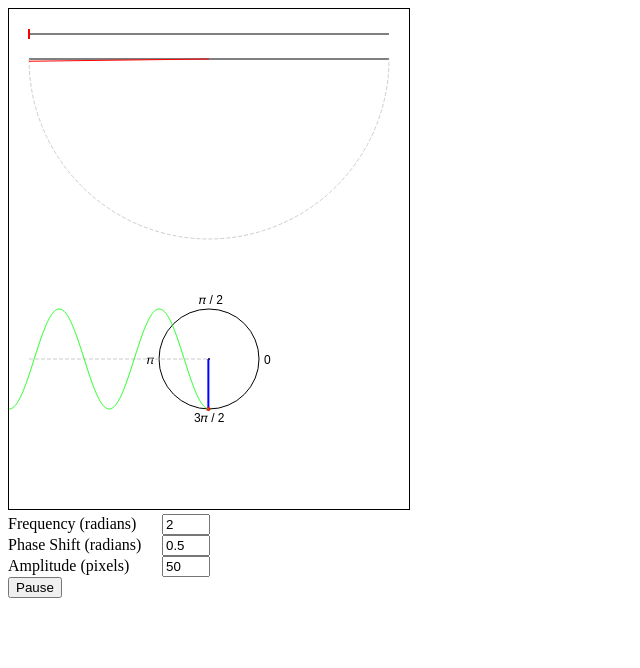
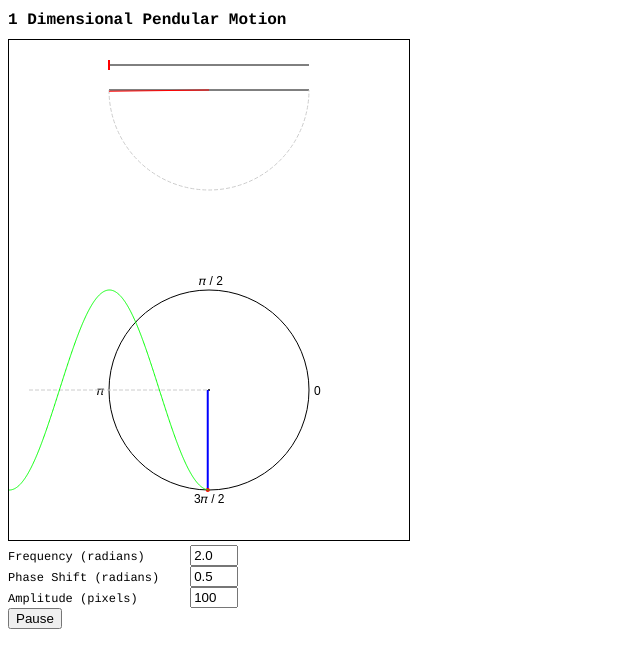
Before and after one commit to demc/harmonograph, a plain HTML site: page index.html in a window 1280 px wide. Shown: the whole page, without its empty margins (0-640 px from the left). Drawn offline with Linux system fonts and the light colour scheme.

Commit message:
Working number inputs to change behavior

```diff
--- a/harmonograph.js
+++ b/harmonograph.js
@@ -80,6 +80,17 @@ class Scene {
     this.playing = false;
   }
 
+  reset() {
+    this.stop();
+    tickCount = 0;
+
+    this.objects.forEach((obj) => {
+      obj.t = 0;
+    });
+
+    this.start();
+  }
+
   draw() {
     this.ctx.clearRect(0, 0, this.width, this.height);
     this.objects.forEach((obj) => obj.draw());
@@ -112,13 +123,91 @@ class PendulumDial {
     this.y = y;
 
     this.amplitude = amplitude || width / 2;
-    this.frequency = frequency || 2 * Math.PI; // One 'cycle' per 4 seconds
+    this.frequency = frequency || 2 * Math.PI; // One 'cycle' per 1 second
     this.phaseShift = phaseShift || HALF_PI; // Must be in radians
 
     this.t = 0;
     this._dialXOrigin = this.x + this.width / 2;
     this._dialXDelta = this._delta(this._t);
     this._dialXPosition = this._dialXOrigin + this._dialXDelta;
+
+    scene.addObject(this);
+  }
+
+  setAmplitude(amplitude) {
+    this.amplitude = amplitude;
+    this._ampHalf = this.amplitude / 2;
+    return this;
+  }
+
+  setFrequency(frequency) {
+    this.frequency = frequency;
+    return this;
+  }
+
+  setPhaseShift(phaseShift) {
+    this.phaseShift = phaseShift;
+    return this;
+  }
+
+  draw() {
+    this.drawLine();
+    this.drawDial();
+  }
+
+  drawLine() {
+    this.ctx.beginPath();
+    this.ctx.moveTo(this._dialXOrigin - this.amplitude, this.y);
+    this.ctx.lineTo(this._dialXOrigin + this.amplitude, this.y);
+    this.ctx.strokeStyle = '#000000';
+    this.ctx.lineWidth = 1;
+    this.ctx.stroke();
+  }
+
+  drawDial() {
+    this.ctx.beginPath();
+    this.ctx.moveTo(this._dialXPosition, this.y - 5);
+    this.ctx.lineTo(this._dialXPosition, this.y + 5);
+    this.ctx.strokeStyle = '#FF0000';
+    this.ctx.lineWidth = 2;
+    this.ctx.stroke();
+  }
+
+  tick() {
+    this.t += TICK_IN_SEC;
+    this._dialXDelta = this._delta(this.t);
+    this._dialXPosition = this._dialXOrigin + this._dialXDelta;
+  }
+
+  _delta(t) {
+    return this.amplitude * Math.sin(this.frequency * t + this.phaseShift);
+  }
+}
+
+class Pendulum1D {
+
+  constructor(scene, x, y, width, height, amplitude) {
+    this.scene = scene;
+    this.ctx = scene.ctx;
+    this.height = height;
+    this.width = width;
+    this.x = x;
+    this.y = y;
+
+    this.amplitude = amplitude;
+    this.frequency = 2 * Math.PI; // One 'cycle' per 1 second
+    this.phaseShift = HALF_PI; // Must be in radians
+
+    this.t = 0;
+    this._pendulumXOrigin = this.x + this.width / 2;
+    this._pendulumYOrigin = this.y;
+    this._pendulumDelta = this._delta(this.t);
+    this._prevPendulumX =
+      this._pendulumX = this._pendulumXOrigin + this._pendulumDelta.dx;
+    this._prevPendulumY =
+      this._pendulumY = this._pendulumYOrigin + this._pendulumDelta.dy;
+
+    this._lastRender = 0;
 
     scene.addObject(this);
   }
@@ -140,85 +229,14 @@ class PendulumDial {
 
   draw() {
     this.drawLine();
-    this.drawDial();
+    this.drawHalfCircle();
+    this.drawPendulum();
   }
 
   drawLine() {
     this.ctx.beginPath();
-    this.ctx.moveTo(this.x, this.y);
-    this.ctx.lineTo(this.x + this.width, this.y);
-    this.ctx.strokeStyle = '#000000';
-    this.ctx.lineWidth = 1;
-    // this.ctx.closePath();
-    this.ctx.stroke();
-  }
-
-  drawDial() {
-    this.ctx.beginPath();
-    this.ctx.moveTo(this._dialXPosition, this.y - 5);
-    this.ctx.lineTo(this._dialXPosition, this.y + 5);
-    this.ctx.strokeStyle = '#FF0000';
-    this.ctx.lineWidth = 2;
-    // this.ctx.closePath();
-    this.ctx.stroke();
-  }
-
-  tick() {
-    this.t += TICK_IN_SEC;
-    this._dialXDelta = this._delta(this.t);
-    this._dialXPosition = this._dialXOrigin + this._dialXDelta;
-  }
-
-  _delta(t) {
-    return this.amplitude * Math.sin(this.frequency * t + this.phaseShift);
-  }
-}
-
-class Pendulum1D {
-
-  constructor(scene, x, y, width, height, radius) {
-    this.scene = scene;
-    this.ctx = scene.ctx;
-    this.height = height;
-    this.width = width;
-    this.x = x;
-    this.y = y;
-    this.radius = radius;
-
-    this.amplitude = width / 2;
-    this.frequency = 2 * Math.PI; // One 'cycle' per 4 seconds
-    this.phaseShift = HALF_PI; // Must be in radians
-
-    this.t = 0;
-    this._pendulumXOrigin = this.x + this.width / 2;
-    this._pendulumYOrigin = this.y;
-    this._pendulumDelta = this._delta(this.t);
-    this._prevPendulumX =
-      this._pendulumX = this._pendulumXOrigin + this._pendulumDelta.dx;
-    this._prevPendulumY =
-      this._pendulumY = this._pendulumYOrigin + this._pendulumDelta.dy;
-
-    this._lastRender = 0;
-
-    scene.addObject(this);
-  }
-
-  draw() {
-    this.resetCanvas();
-    this.drawLine();
-    this.drawHalfCircle();
-    this.drawPendulum();
-  }
-
-  resetCanvas() {
-    // this.ctx.fillStyle = 'red';
-
-  }
-
-  drawLine() {
-    this.ctx.beginPath();
-    this.ctx.moveTo(this.x, this.y);
-    this.ctx.lineTo(this.x + this.width, this.y);
+    this.ctx.moveTo(this._pendulumXOrigin - this.amplitude, this.y);
+    this.ctx.lineTo(this._pendulumXOrigin + this.amplitude, this.y);
     this.ctx.strokeStyle = '#000000';
     this.ctx.lineWidth = 1;
     this.ctx.stroke();
@@ -244,11 +262,7 @@ class Pendulum1D {
   }
 
   tick() {
-    // if (this._lastRender) {
-    //   this.t += (performance.now() - this._lastRender) / 1000;
-    // } else {
-      this.t += TICK_IN_SEC;
-    // }
+    this.t += TICK_IN_SEC;
 
     const {dx, dy} = this._delta(this.t);
 
@@ -257,12 +271,6 @@ class Pendulum1D {
 
     this._pendulumX = this._pendulumXOrigin + dx;
     this._pendulumY = this._pendulumYOrigin + dy;
-
-    // console.log(Math.abs(this._pendulumX - this._prevPendulumX));
-
-    // this._lastRender = performance.now();
-
-    // console.log(Math.abs(this._pendulumX - this._prevPendulumX));
   }
 
   _delta(t) {
@@ -283,13 +291,28 @@ class UnitCircle {
     this.y = y;
 
     this.radius = radius;
-    this.frequency = 2 * Math.PI; // One 'cycle' per 4 seconds
+    this.frequency = 2 * Math.PI; // One 'cycle' per 1 second
     this.phaseShift = HALF_PI; // must be in radians
 
     this.t = 0;
     this._dialCoordinateDelta = this._delta(this.t);
 
     scene.addObject(this);
+  }
+
+  setAmplitude(amplitude) {
+    this.radius = amplitude;
+    return this;
+  }
+
+  setFrequency(frequency) {
+    this.frequency = frequency;
+    return this;
+  }
+
+  setPhaseShift(phaseShift) {
+    this.phaseShift = phaseShift;
+    return this;
   }
 
   draw() {
@@ -310,12 +333,10 @@ class UnitCircle {
 
     this.ctx.beginPath();
     this.ctx.arc(this.x, this.y, 1, 0, TWO_PI);
-    // this.ctx.closePath();
     this.ctx.fill();
 
     this.ctx.beginPath();
     this.ctx.arc(this.x, this.y, this.radius, 0, TWO_PI);
-    // this.ctx.closePath();
     this.ctx.stroke();
   }
 
@@ -325,7 +346,6 @@ class UnitCircle {
     this.ctx.beginPath();
     this.ctx.fillStyle = '#FF0000';
     this.ctx.arc(this.x + x, this.y - y, 2, 0, TWO_PI);
-    // this.ctx.closePath();
     this.ctx.fill();
   }
 
@@ -338,7 +358,6 @@ class UnitCircle {
     this.ctx.beginPath();
     this.ctx.moveTo(this.x + x, this.y);
     this.ctx.lineTo(this.x + x, this.y - y);
-    // this.ctx.closePath();
     this.ctx.stroke();
   }
 
@@ -371,7 +390,7 @@ class SineWave {
 
     this.amplitude = amplitude;
     this.radius = amplitude;
-    this.frequency = 2 * Math.PI; // One 'cycle' per 4 seconds
+    this.frequency = 2 * Math.PI; // One 'cycle' per second
     this.phaseShift = HALF_PI;
 
     this.t = 0;
@@ -380,13 +399,27 @@ class SineWave {
     scene.addObject(this);
   }
 
+  setAmplitude(amplitude) {
+    this.amplitude = amplitude;
+    this._steps = [];
+    return this;
+  }
+
+  setFrequency(frequency) {
+    this.frequency = frequency;
+    this._steps = [];
+    return this;
+  }
+
+  setPhaseShift(phaseShift) {
+    this.phaseShift = phaseShift;
+    this._steps = [];
+    return this;
+  }
+
   tick() {
     this.t += TICK_IN_SEC;
     this._steps.push(this._computeStepY());
-
-    // if (this._steps > 1000) {
-    //   this._steps = this.steps.slice(this.;
-    // }
   }
 
   draw() {
--- a/index.html
+++ b/index.html
@@ -5,13 +5,22 @@
 
     <style>
 
+      html, body {
+        font-family: courier;
+        font-size: 12px;
+      }
+
+      h1 {
+        font-size: 16px;
+      }
+
       canvas {
         border: 1px solid black;
       }
 
       label {
         display: inline-block;
-        width: 150px;
+        width: 175px;
       }
 
       input {
@@ -27,20 +36,22 @@
     </style>
   </head>
   <body>
+    <h1>1 Dimensional Pendular Motion</h1>
+
     <canvas id="p" width="400" height="500"></canvas>
 
     <ul>
       <li>
         <label for="frequency">Frequency (radians)</label>
-        <input type="number" id="frequency" value="2" />
+        <input type="number" id="frequency" step="0.25" value="2.0" />
       </li>
       <li>
         <label>Phase Shift (radians)</label>
-        <input type="number" id="phase-shift" value="0.5" />
+        <input type="number" id="phase-shift" step="0.25" value="0.5" />
       </li>
       <li>
         <label>Amplitude (pixels)</label>
-        <input type="number" id="amplitude" value="50" />
+        <input type="number" id="amplitude" step="10" value="100" />
       </li>
       <li>
         <button id="pause">Pause</button>
@@ -52,10 +63,10 @@
       let p = document.getElementById('p');
       let ctx = p.getContext('2d');
       let scene = new Scene(ctx, 400, 500);
-      let pendulumDial = new PendulumDial(scene, 20, 25, 360, 10);
-      let unitCircle = new UnitCircle(scene, 200, 350, 50);
-      let sineWave = new SineWave(scene, 20, 300, 180, 100, 50);
-      let penulum1D = new Pendulum1D(scene, 20, 50, 360, 180, 90);
+      let pendulumDial = new PendulumDial(scene, 20, 25, 360, 10, 100);
+      let penulum1D = new Pendulum1D(scene, 20, 50, 360, 180, 100);
+      let unitCircle = new UnitCircle(scene, 200, 350, 100);
+      let sineWave = new SineWave(scene, 20, 300, 180, 100, 100);
 
       scene.start();
 
@@ -74,14 +85,50 @@
       const phaseShiftInput = document.getElementById('phase-shift');
       const amplitudeInput = document.getElementById('amplitude');
 
-      frequencyInput.addEventListener('change', (e) => {
-        const value = parseFloat(e.target.value);
+      frequencyInput.addEventListener(
+        'input',
+        createInputHandler(
+          frequencyInput,
+          [pendulumDial, unitCircle, penulum1D, sineWave],
+          'setFrequency',
+          Math.PI
+        )
+      );
 
-        if (isFinite(value)) {
-          const frequency = value * Math.PI;
-          pendulumDial.setFrequency(frequency);
-        }
-      });
+      phaseShiftInput.addEventListener(
+        'input',
+        createInputHandler(
+          phaseShiftInput,
+          [pendulumDial, unitCircle, penulum1D, sineWave],
+          'setPhaseShift',
+          Math.PI
+        )
+      );
+
+      amplitudeInput.addEventListener(
+        'input',
+        createInputHandler(
+          amplitudeInput,
+          [pendulumDial, unitCircle, penulum1D, sineWave],
+          'setAmplitude'
+        )
+      );
+
+      function createInputHandler(input, components, methodName, multiplier) {
+        return (e) => {
+          let value = parseFloat(e.target.value);
+
+          if (isFinite(value)) {
+            scene.reset();
+
+            if (isFinite(multiplier)) {
+              value = value * multiplier;
+            }
+
+            components.forEach(component => component[methodName](value));
+          }
+        };
+      }
     </script>
   </body>
 </html>
```
